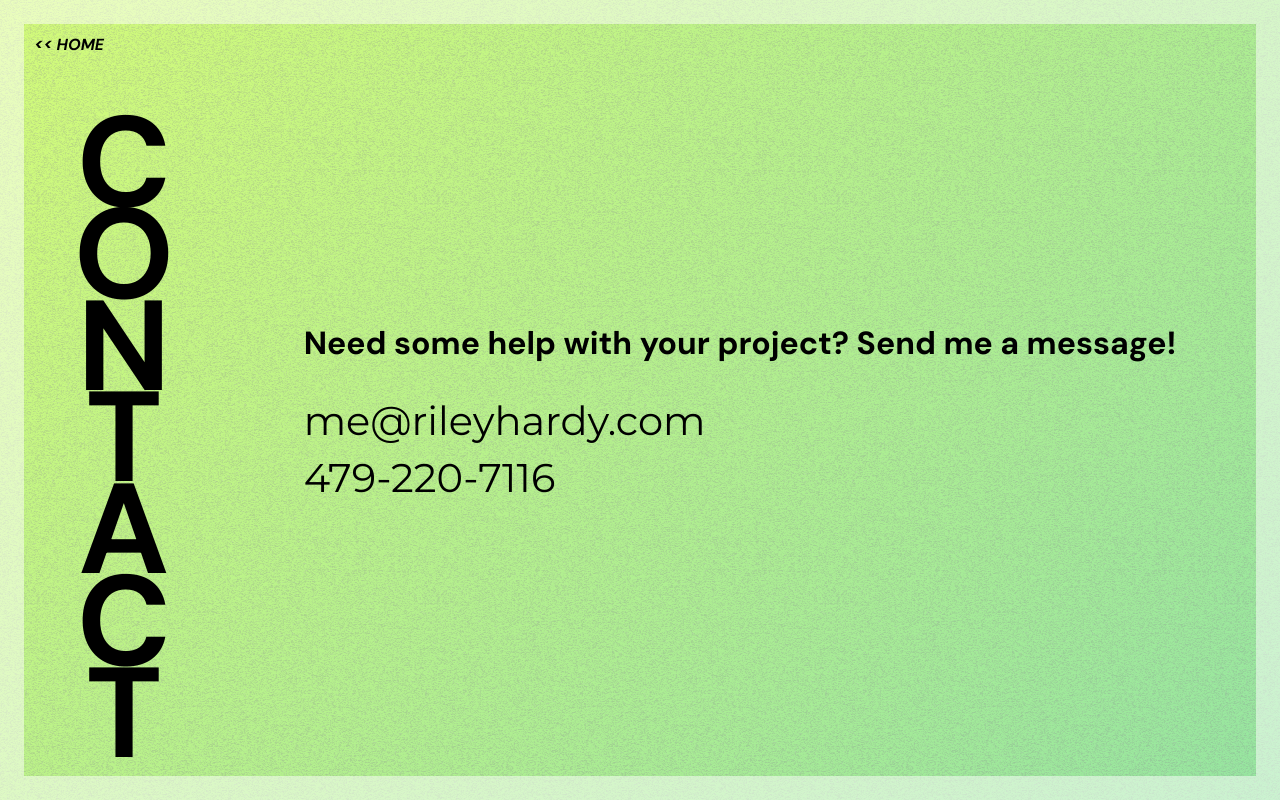
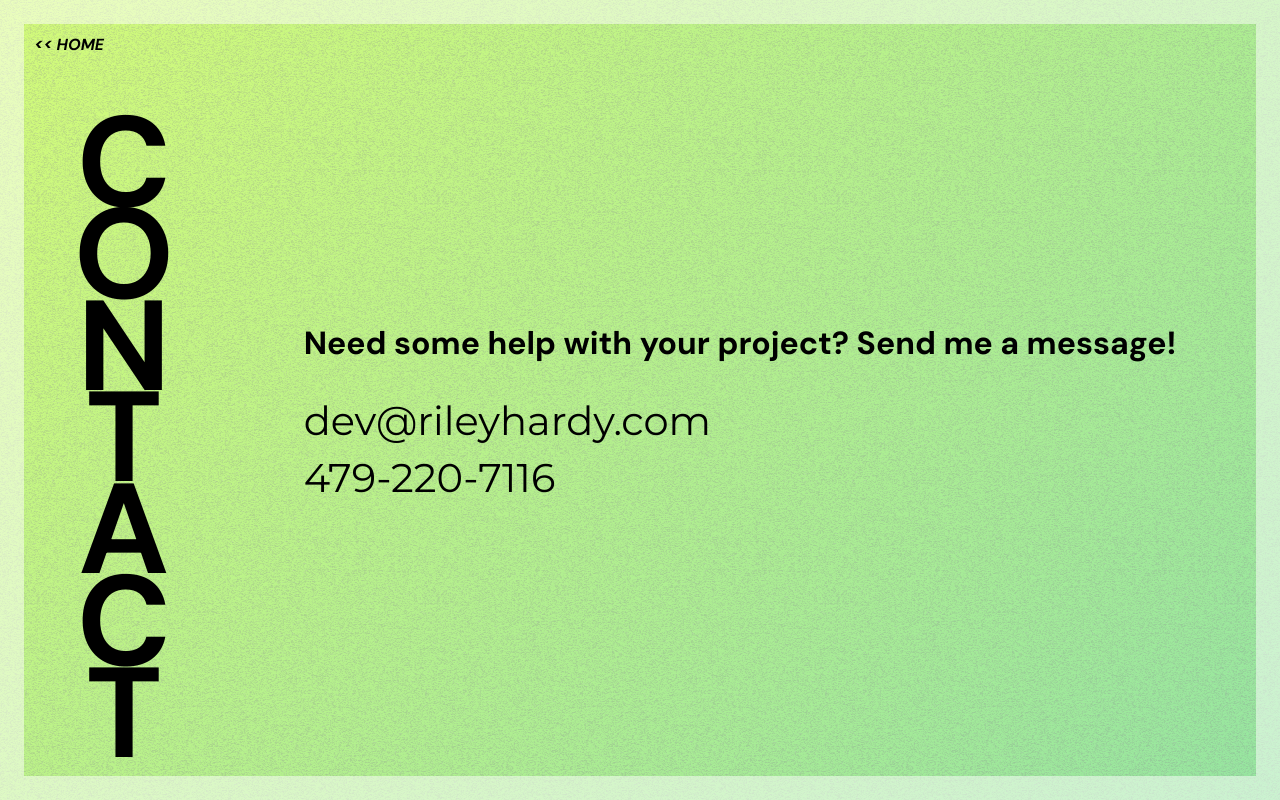
Before and after one commit to rileyjhardy/violet-skylark, a SvelteKit app: page /contact in a window 1280 px wide. Built offline with nearby package versions, Linux system fonts and the light colour scheme.

Commit message:
Use dev instead of me

```diff
--- a/src/routes/contact/+page.svelte
+++ b/src/routes/contact/+page.svelte
@@ -6,8 +6,8 @@
 	<h2>Contact</h2>
 	<div class="content">
 		<h3>Need some help with your project? Send me a message!</h3>
-		<a class="links" href="mailto:me@rileyhardy.com">
-			<p>me@rileyhardy.com</p>
+		<a class="links" href="mailto:dev@rileyhardy.com">
+			<p>dev@rileyhardy.com</p>
 		</a>
 		<a class="links" href="tel:+14792207116">
 			<p>479-220-7116</p>
```
